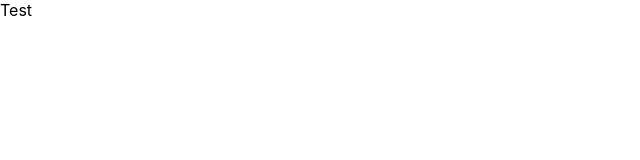
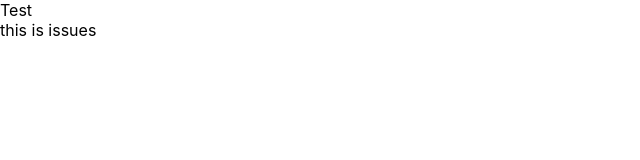
Before and after one commit to jerseycity2018/team-2, a React (Create React App) app in the folder dashboard/: page / in a window 1280 px wide. Shown: the top 160 px of the page, without its empty margins (0-640 px from the left). Built offline with nearby package versions, Linux system fonts and the light colour scheme.

Commit message:
create Issues component

```diff
--- a/dashboard/src/App.js
+++ b/dashboard/src/App.js
@@ -1,11 +1,14 @@
 import React, { Component } from 'react';
 import VisitorNumber from './components/VisitorNumber'
+import Issues from './components/Issues'
+
 class App extends Component {
 
   render() {
     return (
       <div className="App">
         <VisitorNumber/>
+        <Issues/>
       </div>
     );
   }
--- /dev/null
+++ b/dashboard/src/components/Issues.js
@@ -0,0 +1,15 @@
+import React, { Component } from 'react';
+
+class Issues extends Component {
+
+  render() {
+    return (
+      <div className="App">
+
+        this is issues
+      </div>
+    );
+  }
+}
+
+export default Issues;
```
